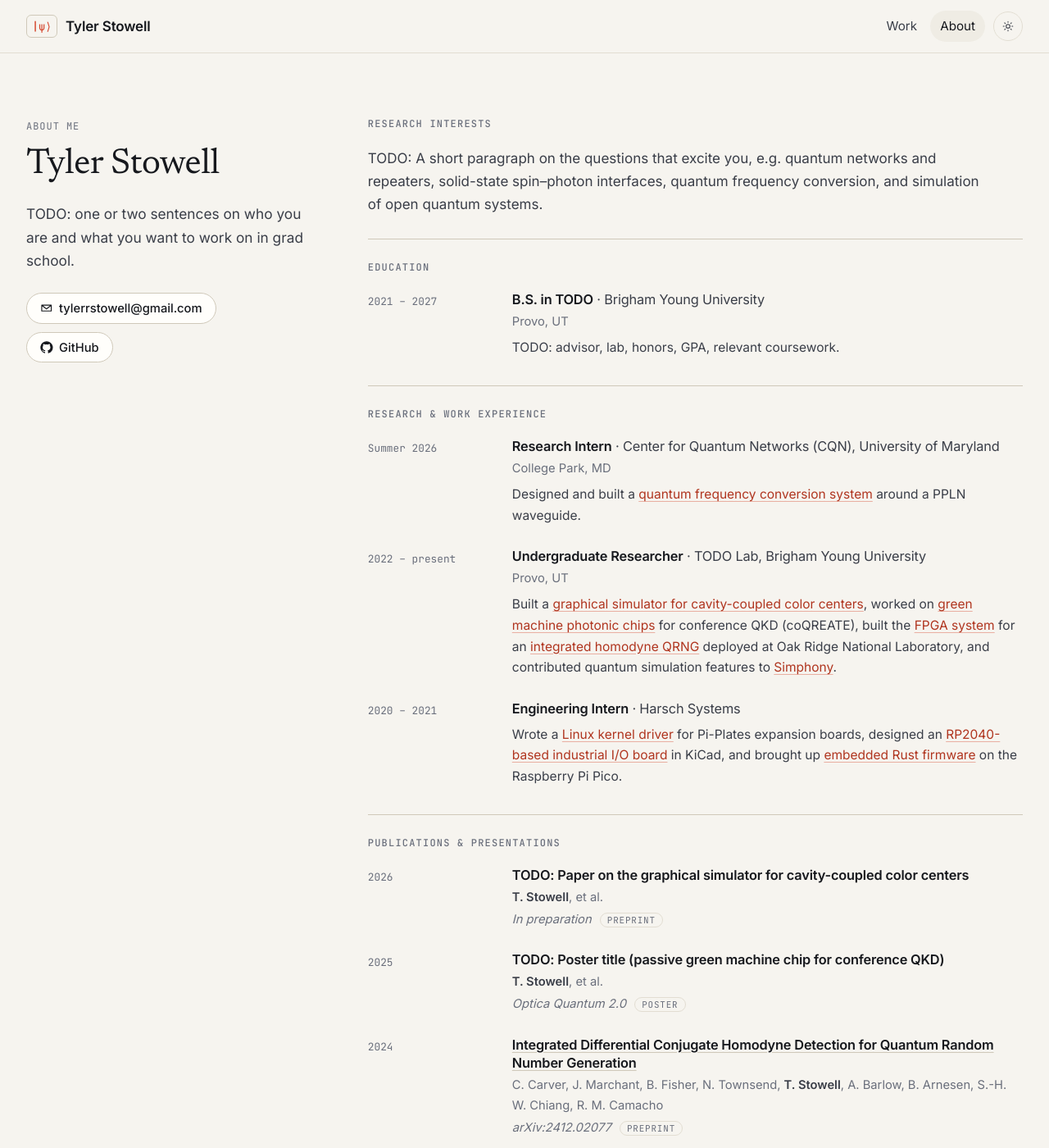
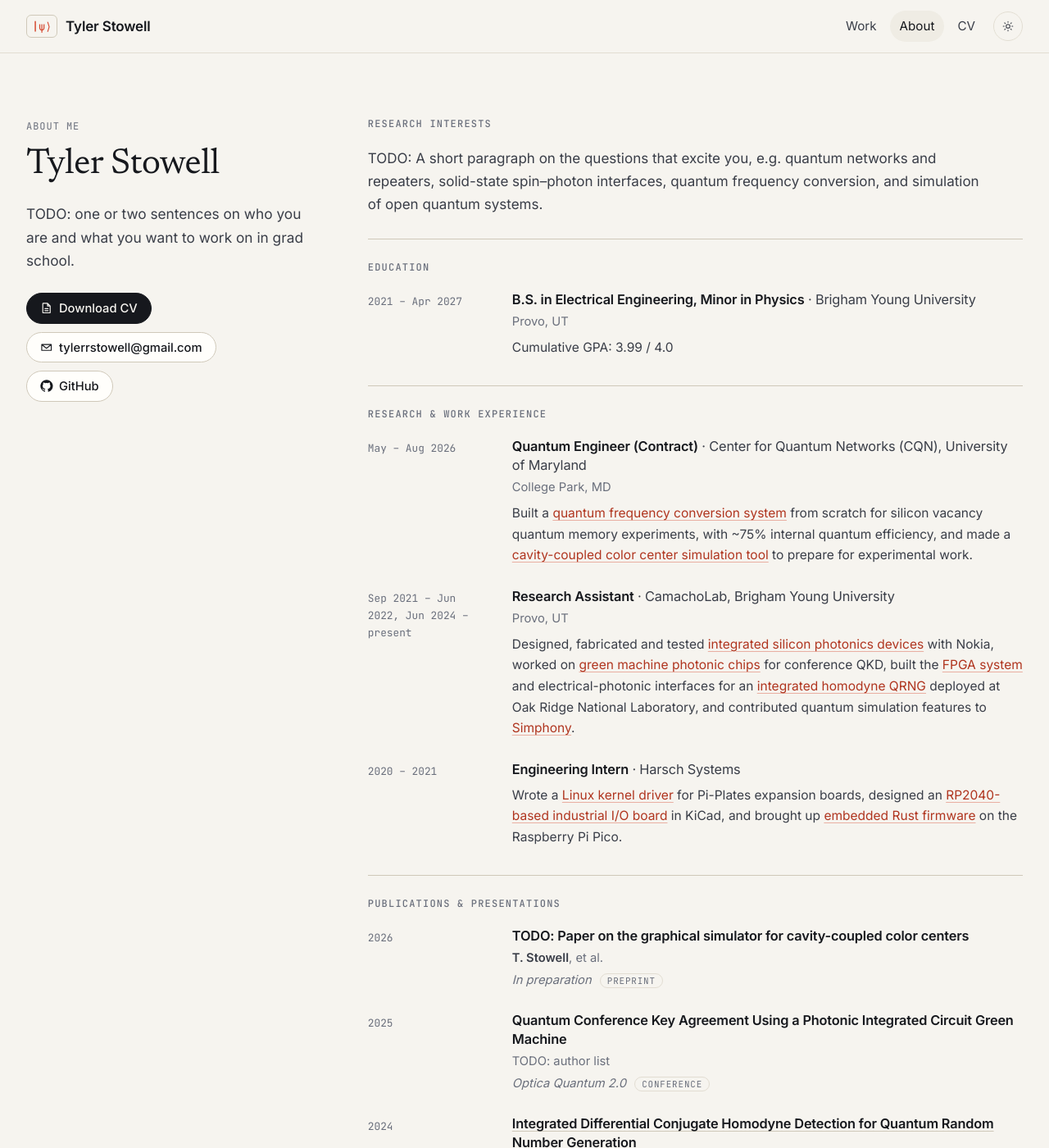
Before and after one commit to tystowell/tystowell.github.io, a Jekyll site: the page built from about.md, in a window 1280 px wide and 1400 px high. Shown: the whole window at 82% size. Built offline with Jekyll 4.4.1, drawn with Linux system fonts in a browser that asks for light colours; some of the changed text lies outside the part shown.

Commit message:
CV and about me page work

```diff
--- a/_config.yml
+++ b/_config.yml
@@ -15,7 +15,7 @@ author:
   scholar: ""        # Google Scholar profile URL (leave empty to hide)
   linkedin: ""       # LinkedIn profile URL (leave empty to hide)
   orcid: ""          # ORCID URL (leave empty to hide)
-  cv: ""             # e.g. /assets/files/cv.pdf — leave empty to hide the CV button
+  cv: /assets/files/CV.pdf   # leave empty ("") to hide the CV button
 
 # Full-height photo on the home page. Delete this block to show only the animated Bloch sphere instead.
 # `bloch: true` floats the animated Bloch sphere over the photo's fade.
--- a/_data/publications.yml
+++ b/_data/publications.yml
@@ -1,5 +1,5 @@
-# Papers, posters and talks shown on the About page, newest first.
-# type: paper | preprint | poster | talk
+# Papers, conference articles and talks shown on the About page, newest first.
+# type: paper | conference | preprint | poster | talk
 - title: "TODO: Paper on the graphical simulator for cavity-coupled color centers"
   authors: "T. Stowell, et al."
   venue: "In preparation"
@@ -7,11 +7,11 @@
   type: preprint
   url: ""
 
-- title: "TODO: Poster title (passive green machine chip for conference QKD)"
-  authors: "T. Stowell, et al."
+- title: "Quantum Conference Key Agreement Using a Photonic Integrated Circuit Green Machine"
+  authors: "TODO: author list"
   venue: "Optica Quantum 2.0"
   year: 2025   # TODO: confirm
-  type: poster
+  type: conference
   url: ""
 
 - title: "Integrated Differential Conjugate Homodyne Detection for Quantum Random Number Generation"
--- a/_data/resume.yml
+++ b/_data/resume.yml
@@ -3,28 +3,32 @@
 # Keep entries newest first. Markdown and site links work in `detail`.
 
 education:
-  - dates: "2021 – 2027"
-    title: "B.S. in TODO"
+  - dates: "2021 – Apr 2027"
+    title: "B.S. in Electrical Engineering, Minor in Physics"
     org: Brigham Young University
     location: Provo, UT
-    detail: "TODO: advisor, lab, honors, GPA, relevant coursework."
+    detail: "Cumulative GPA: 3.99 / 4.0"
 
 experience:
-  - dates: Summer 2026
-    title: Research Intern
+  - dates: May – Aug 2026
+    title: Quantum Engineer (Contract)
     org: Center for Quantum Networks (CQN), University of Maryland
     location: College Park, MD
-    detail: "Designed and built a [quantum frequency conversion system](/work/quantum-frequency-conversion/) around a PPLN waveguide."
-  - dates: 2022 – present
-    title: Undergraduate Researcher
-    org: "TODO Lab, Brigham Young University"
+    detail: >-
+      Built a [quantum frequency conversion system](/work/quantum-frequency-conversion/) from scratch for
+      silicon vacancy quantum memory experiments, with ~75% internal quantum efficiency, and made a
+      [cavity-coupled color center simulation tool](/work/color-center-memory-simulator/) to prepare for
+      experimental work.
+  - dates: "Sep 2021 – Jun 2022, Jun 2024 – present"
+    title: Research Assistant
+    org: "CamachoLab, Brigham Young University"
     location: Provo, UT
     detail: >-
-      Built a [graphical simulator for cavity-coupled color centers](/work/color-center-memory-simulator/),
-      worked on [green machine photonic chips](/work/green-machine-passive/) for conference QKD (coQREATE),
-      built the [FPGA system](/work/qrng-fpga/) for an [integrated homodyne QRNG](/work/homodyne-qrng/)
-      deployed at Oak Ridge National Laboratory, and contributed quantum simulation features to
-      [Simphony](/work/simphony/).
+      Designed, fabricated and tested [integrated silicon photonics devices](/work/photonic-crystal-rings/) with
+      Nokia, worked on [green machine photonic chips](/work/green-machine-passive/) for conference QKD,
+      built the [FPGA system](/work/qrng-fpga/) and electrical-photonic interfaces for an
+      [integrated homodyne QRNG](/work/homodyne-qrng/) deployed at Oak Ridge National Laboratory, and
+      contributed quantum simulation features to [Simphony](/work/simphony/).
   - dates: 2020 – 2021
     title: Engineering Intern
     org: Harsch Systems
@@ -44,11 +48,13 @@ teams:
     detail: "Built a [rocket designed to reach a target altitude](/work/byu-rocketry/), placing third of around 40 teams."
 
 skills:
+  - label: Photonics & optics
+    items: Lumerical FDTD, GDSFactory, free-space optics design, PIC testing, edge coupling
+  - label: Fabrication
+    items: "Cleanroom processing (fabricated a MOSFET, photodiodes and a diode laser), wirebonding, CNC machining"
   - label: Simulation
-    items: "TODO (Python, NumPy/SciPy, QuTiP, Julia, …)"
-  - label: Experimental
-    items: "TODO (free-space & fiber optics, nonlinear optics, single-photon detection, …)"
+    items: "Open quantum systems, Monte Carlo noise models, continuous-variable quantum optics, QKD key-rate analysis"
   - label: Embedded & hardware
-    items: Rust, RP2040 / Cortex-M, KiCad PCB design
+    items: FPGA (Xilinx Vivado), Rust, RP2040 / Cortex-M, Linux kernel drivers, KiCad PCB design
   - label: Software
-    items: Python, Java, JavaScript, C, TensorFlow, Git
+    items: Python, C, Java, JavaScript, TensorFlow, Git
--- a/_projects/green-machine-passive.md
+++ b/_projects/green-machine-passive.md
@@ -27,7 +27,7 @@ While this circuit has many applications, after a meeting with researchers at UM
 
 ## My contributions
 
-While I met biweekly with collaborators to discuss packaging and characterization, the digital twin was my main contribution. I built a model of the chip's photonic subsystems and the QKD theory around it, including decoy states and finite key effects. I presented a poster on this work at Optica Quantum 2.0.
+While I met biweekly with collaborators to discuss packaging and characterization, the digital twin was my main contribution. I built a model of the chip's photonic subsystems and the QKD theory around it, including decoy states and finite key effects. This work was published as a conference article at Optica Quantum 2.0.
 
 ## Predicted key rates
 
--- a/_projects/quantum-frequency-conversion.md
+++ b/_projects/quantum-frequency-conversion.md
@@ -1,12 +1,12 @@
 ---
 title: Quantum Frequency Conversion System
-summary: Designed and built a free-space quantum frequency conversion setup that shifts 737 nm light to the 1283 nm telecom O-band in a PPLN waveguide, reaching ~70% internal conversion efficiency.
+summary: Designed and built a free-space quantum frequency conversion setup that shifts 737 nm light to the 1283 nm telecom O-band in a PPLN waveguide, reaching ~75% internal quantum efficiency.
 category: photonics
 date: 2026-05-01
 period: "2026"
 status: Completed
 featured: true
-role: System designer & builder, Center for Quantum Networks (CQN)
+role: Quantum Engineer (Contract), Center for Quantum Networks (CQN)
 collaborators: UMD
 tools: [Nonlinear optics, PPLN waveguides, Optomechanics, CNC machining]
 math: true
@@ -57,7 +57,7 @@ The project was not perfect, but still very successful. Below is the internal co
 
 | Metric | Value |
 |---|---|
-| Internal conversion efficiency | ~70% |
+| Internal quantum efficiency | ~75% |
 | Fiber-to-fiber efficiency | 2.5% |
 
 One of the remaining problematic components when I left was the OAP being used for collection, which was introducing astigmatism and reducing our fiber-to-fiber efficiency significantly. I gave the team some suggestions on what lenses and dichroic mirrors to buy to replace this part, and future work should improve the total system efficiency significantly.
```
Also changed, not shown: 1 other file.
